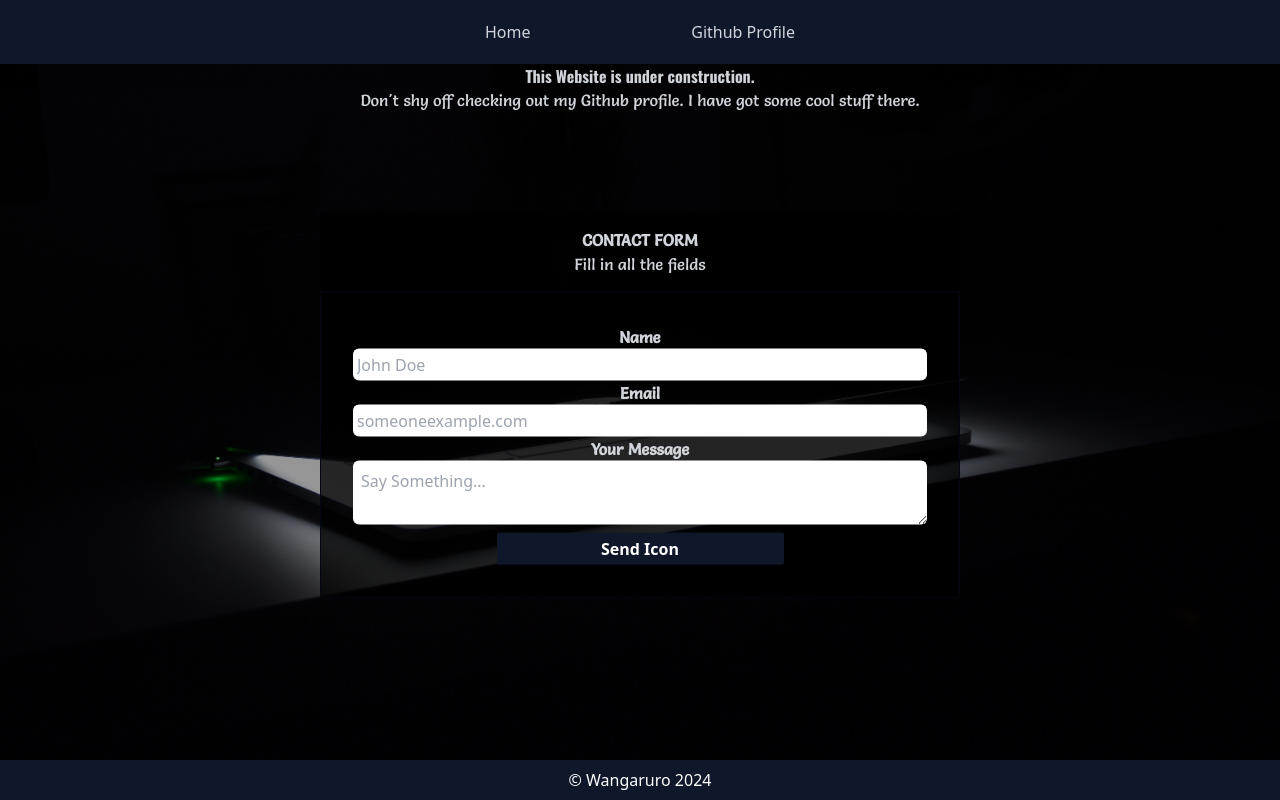
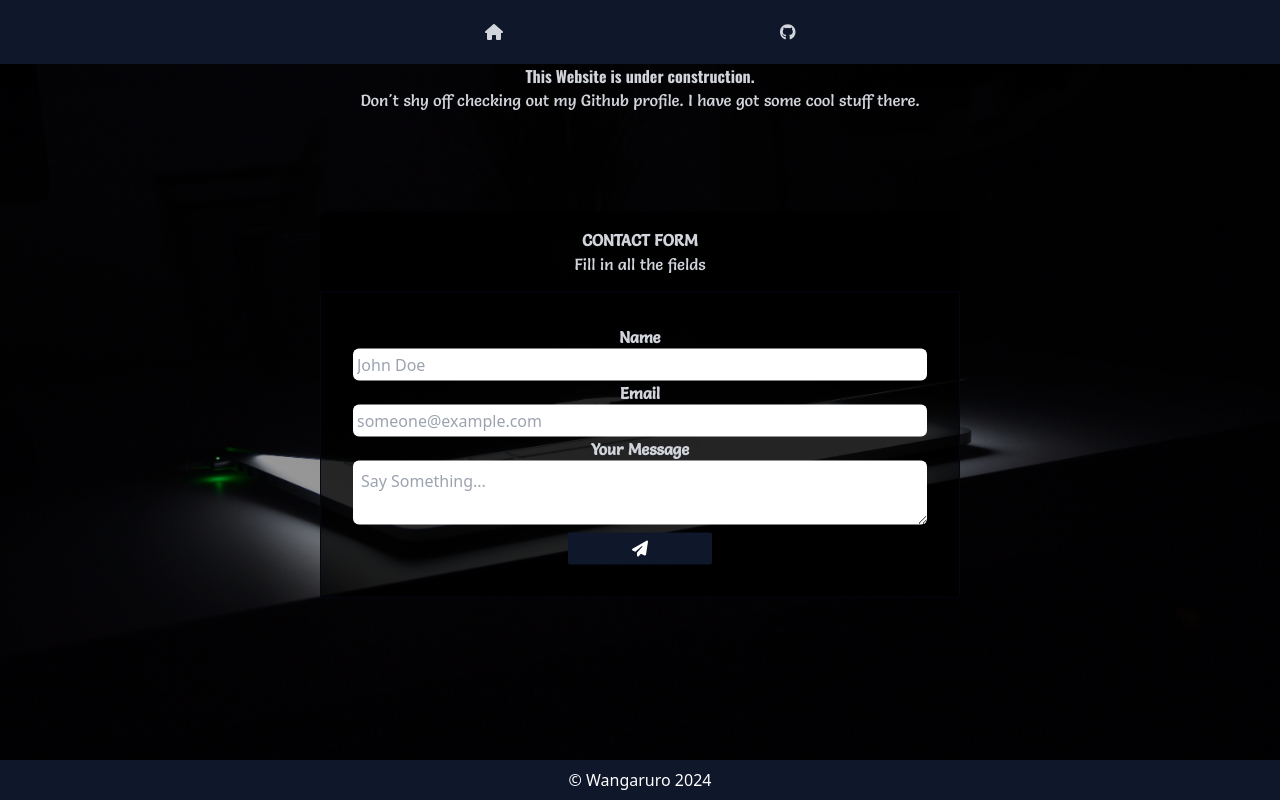
Before and after one commit to Wangach/soon, a React (Vite) app: page / in a window 1280 px wide. Built offline with nearby package versions, Linux system fonts and the light colour scheme.

Commit message:
final touch

```diff
--- a/package.json
+++ b/package.json
@@ -11,6 +11,8 @@
   },
   "dependencies": {
     "@fortawesome/fontawesome-svg-core": "^6.5.1",
+    "@fortawesome/free-brands-svg-icons": "^6.5.1",
+    "@fortawesome/free-regular-svg-icons": "^6.5.1",
     "@fortawesome/free-solid-svg-icons": "^6.5.1",
     "@fortawesome/react-fontawesome": "^0.2.0",
     "react": "^18.2.0",
--- a/src/components/Form.jsx
+++ b/src/components/Form.jsx
@@ -1,29 +1,95 @@
-import React from 'react'
+import React from "react";
+import { useState } from "react";
+import { FontAwesomeIcon } from "@fortawesome/react-fontawesome";
+import { faPaperPlane } from "@fortawesome/free-solid-svg-icons";
 
 const Form = () => {
+  const [name, setName] = useState("");
+  const [email, setEmail] = useState("");
+  const [message, setMessage] = useState("");
+
+  let handleForm = (e) => {
+    e.preventDefault();
+    let url = `./backend/api.php`;
+    let data = {
+      clientName: name,
+      clientEmail: email,
+      clientMessage: message
+    }
+    let options = {
+      method: 'POST',
+      headers: {
+        "Content-Type": "application/json",
+      },
+      data: JSON.stringify(data)
+    }
+
+    fetch(url, options)
+    .then(res => res.text())
+    .then((data) => {
+      console.log(data);
+    })
+    // console.log(
+    //   `Your Name is ${name}, your email address is ${email} and you ave sent me a message saying ${message}`
+    // );
+  };
+
   return (
-    <div className='absolute w-full translate-y-1/4'>
+    <div className="absolute w-full translate-y-1/4">
       <div className="text-gray-300 mt-0 mx-auto mb-0 bg-selection p-4 w-6/12 rounded-md">
         <h2 className="text-center font-bold uppercase salsa">Contact Form</h2>
-        <p className='text-center salsa'>Fill in all the fields</p>
+        <p className="text-center salsa">Fill in all the fields</p>
       </div>
-      <form action="#" className='w-6/12 mt-0 mx-auto mb-3 border rounded-sm border-gray-950 p-8 bg-selection text-center'>
+      <form
+        action="./backend/api.php"
+        onSubmit={handleForm}
+        className="w-6/12 mt-0 mx-auto mb-3 border rounded-sm border-gray-950 p-8 bg-selection text-center myForm"
+      >
         <div className="">
-          <label className="text-gray-300 block text-center font-bold salsa">Name</label>
-          <input type="text" className="w-full block rounded-md p-1" placeholder="John Doe" />
+          <label className="text-gray-300 block text-center font-bold salsa">
+            Name
+          </label>
+          <input
+            type="text"
+            onChange={(e) => setName(e.target.value)}
+            className="w-full block rounded-md p-1"
+            placeholder="John Doe"
+            value={name}
+          />
         </div>
         <div className="form-group">
-          <label className="text-gray-300 block text-center font-bold salsa">Email</label>
-          <input type="email" className="w-full block rounded-md p-1" placeholder="someoneexample.com" />
+          <label className="text-gray-300 block text-center font-bold salsa">
+            Email
+          </label>
+          <input
+            type="email"
+            onChange={(e) => setEmail(e.target.value)}
+            className="w-full block rounded-md p-1"
+            placeholder="someone@example.com"
+            value={email}
+          />
         </div>
         <div className="form-group">
-          <label className="text-gray-300 block text-center font-bold salsa">Your Message</label>
-          <textarea type="text" className="w-full block rounded-md p-2" placeholder="Say Something..." />
+          <label className="text-gray-300 block text-center font-bold salsa">
+            Your Message
+          </label>
+          <textarea
+            type="text"
+            onChange={(e) => setMessage(e.target.value)}
+            className="w-full block rounded-md p-2"
+            placeholder="Say Something..."
+            value={message}
+          />
         </div>
-        <button type='submit' className="bg-slate-900 text-white font-semibold p-1 rounded-sm mt-2 w-2/4">Send Icon</button>
+        <button
+          type="submit"
+          className="bg-slate-900 text-white font-semibold p-1 rounded-sm mt-2 w-1/4 cursor-pointer"
+        >
+          <FontAwesomeIcon icon={faPaperPlane} />
+        </button>
       </form>
     </div>
-  )
-}
+  );
+};
 
-export default Form
+export default Form;
--- a/src/components/Nav.jsx
+++ b/src/components/Nav.jsx
@@ -1,4 +1,7 @@
 import React from 'react'
+import { FontAwesomeIcon } from '@fortawesome/react-fontawesome'
+import { faHouse } from '@fortawesome/free-solid-svg-icons'
+import { faGithub } from '@fortawesome/free-brands-svg-icons'
 
 const Nav = () => {
   return (
@@ -6,10 +9,14 @@ const Nav = () => {
         <nav className='w-3/12'>
             <ul className="flex justify-between">
                 <li>
-                    <a className='text-gray-300' href="#">Home</a>
+                    <a className='text-gray-300' href="#">
+                        <FontAwesomeIcon icon={faHouse} />
+                    </a>
                 </li>
                 <li>
-                    <a className='text-gray-300' href="#">Github Profile</a>
+                    <a className='text-gray-300' href="#">
+                        <FontAwesomeIcon icon={faGithub} />
+                    </a>
                 </li>
             </ul>
         </nav>
```
Also changed, not shown: 2 other files (tests, documents, lock files or other folders).
